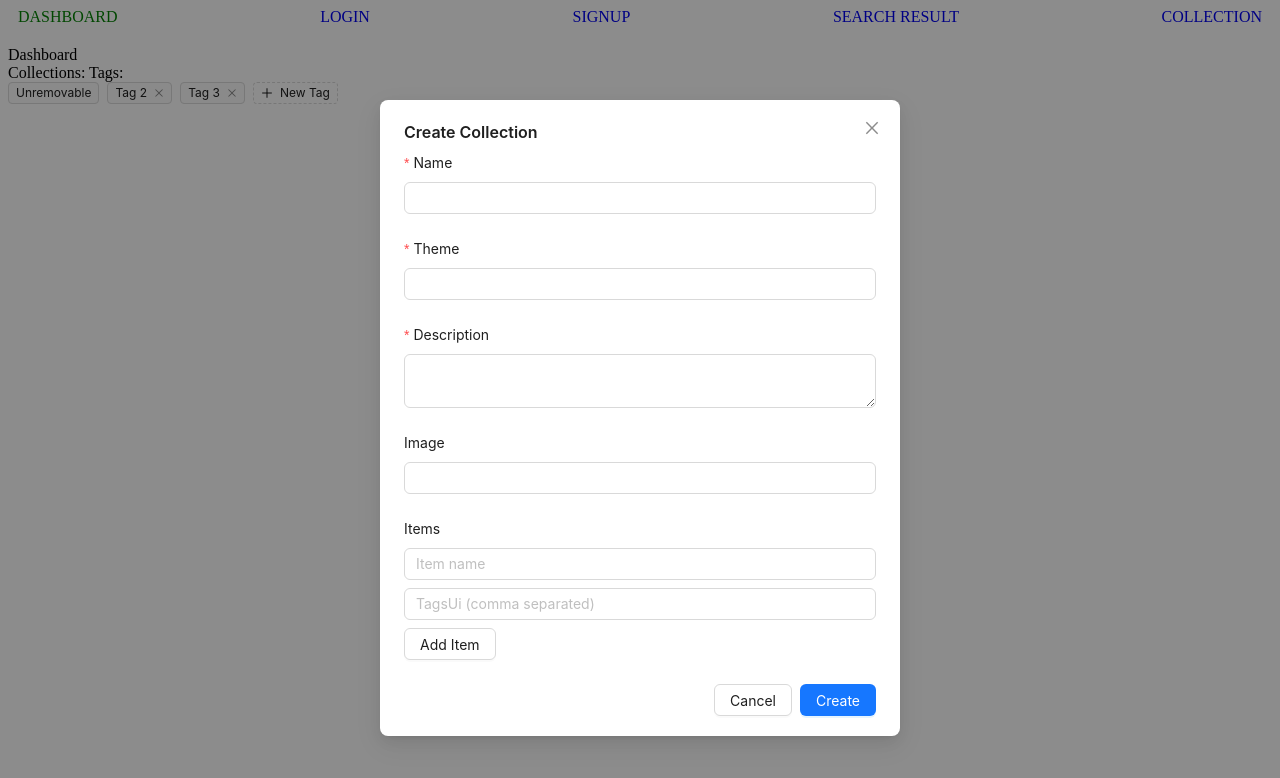
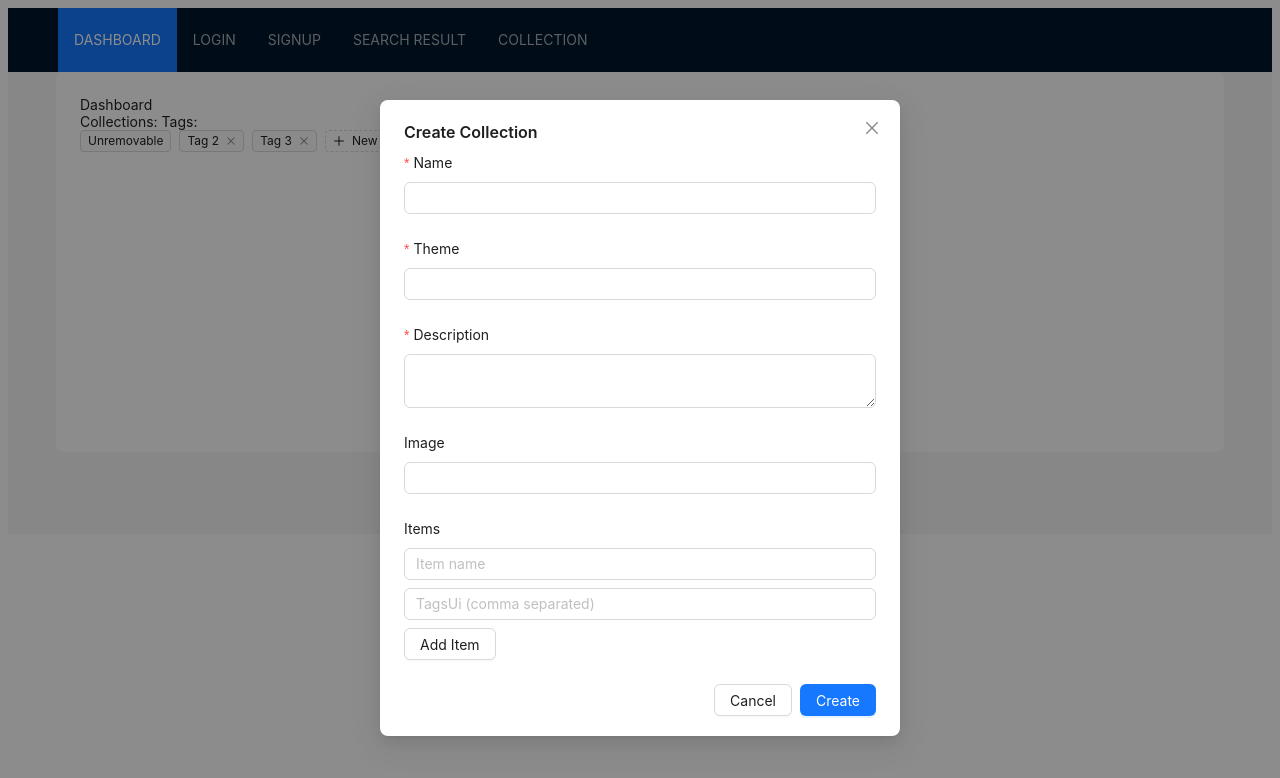
Before and after one commit to YuriiBoltukov/personal-collections, a React (Vite) app: page / in a window 1280 px wide. Shown: the top 778 px of the page. Built offline with nearby package versions, Linux system fonts and the light colour scheme; no server answers.

Commit message:
Use ant design for layout

```diff
--- a/src/App.tsx
+++ b/src/App.tsx
@@ -2,7 +2,13 @@ import style from './App.module.scss';
 import React, { useState, useEffect } from 'react';
 import { Provider } from 'react-redux';
 import store from './store/store.ts';
-import { Routes, Route, NavLink, Navigate } from 'react-router-dom';
+import {
+  Routes,
+  Route,
+  NavLink,
+  useLocation,
+  Navigate,
+} from 'react-router-dom';
 import DashboardPage from './public/pages/dashboard/Dashboard.page.tsx';
 import LoginPage from './public/pages/login/Login.page.tsx';
 import SearchResultPage from './public/pages/searchResultPage/SearchResult.page.tsx';
@@ -14,10 +20,71 @@ import { User } from './public/modules/user';
 import CreateCollectionPage from './private/pages/createCollection/CreateCollection.page.tsx';
 import CollectionPage from './public/pages/collection/Collection.page.tsx';
 import { CollectionsPage } from './public/pages/collections/Collections.page.tsx';
+import { Layout, Menu, theme } from 'antd';
+import { Content, Header } from 'antd/es/layout/layout';
+import { Footer } from 'antd/lib/layout/layout';
+import AnchorLink from 'antd/es/anchor/AnchorLink';
+
+const ROUTES = (role: Role | undefined) => {
+  return [
+    {
+      name: 'dashboard',
+      path: '/',
+      available: true,
+    },
+    {
+      name: 'login',
+      path: '/login',
+      available: true,
+    },
+    {
+      name: 'signup',
+      path: '/signup',
+      available: true,
+    },
+    {
+      name: 'search result',
+      path: '/searchResult',
+      available: true,
+    },
+    {
+      name: 'collection',
+      path: '/collection',
+      available: true,
+    },
+    {
+      name: 'private office',
+      path: '/private/privateOffice',
+      available: role && [Role.user, Role.admin].includes(role),
+    },
+    {
+      name: 'admin panel',
+      path: '/private/admin',
+      available: role === Role.admin,
+    },
+  ].filter(route => route.available);
+};
+
 function App() {
   const [user, setUser]: [null | User, (value: User) => void] =
     useState<null | User>(null);
-  const isAdmin = user ? user.role === Role.admin : false;
+  const location = useLocation();
+  let menuItems = getMenu();
+
+  const defaultSelectedKeys: string[] = [getCurrentActiveRoute()];
+  function getMenu() {
+    return ROUTES(user?.role).map(route => {
+      return {
+        key: route.path,
+        label: (
+          <NavLink className={style.nav_link} to={route.path}>
+            {route.name}
+          </NavLink>
+        ),
+      };
+    });
+  }
+
   async function getUser() {
     try {
       const response = await fetch('http://localhost:1000/user/1');
@@ -29,44 +96,74 @@ function App() {
     }
   }
 
-  const PrivateRoute = ({ children }: { children: React.ReactNode }) => {
-    return isAdmin ? <>{children}</> : <Navigate to={'/Home'} />;
-  };
-
   useEffect(() => {
     getUser();
   }, []);
 
+  useEffect(() => {
+    menuItems = getMenu();
+  }, [user]);
+
+  const {
+    token: { colorBgContainer, borderRadiusLG },
+  } = theme.useToken();
+
+  function getCurrentActiveRoute() {
+    const path = location.pathname;
+
+    const currentRoute = menuItems.find(route => {
+      return route.key === path;
+    });
+
+    if (currentRoute) {
+      return currentRoute.key;
+    }
+
+    return menuItems[0].key;
+  }
+
+  const PrivateRoute = ({ children }: { children: React.ReactNode }) => {
+    let available = false;
+    const path = Array.isArray(children) ? children[1] : '';
+    if (path === 'privateOffice') {
+      available = user?.role === Role.user;
+    } else {
+      available = user?.role === Role.admin;
+    }
+    return available ? <>{children}</> : <Navigate to={'/'} />;
+  };
+
   return (
     <Provider store={store}>
-      <nav className={style.nav}>
-        <NavLink className={style.nav_link} to={'/'}>
-          dashboard
-        </NavLink>
-        <NavLink className={style.nav_link} to={'/login'}>
-          login
-        </NavLink>
-        <NavLink className={style.nav_link} to={'/signup'}>
-          signup
-        </NavLink>
-        <NavLink className={style.nav_link} to={'/searchResult'}>
-          search result
-        </NavLink>
-        <NavLink className={style.nav_link} to={'/collection'}>
-          collection
-        </NavLink>
-        {isAdmin && (
-          <NavLink className={style.nav_link} to={'/private/privateOffice'}>
-            Private office
-          </NavLink>
-        )}
-        {isAdmin && (
-          <NavLink className={style.nav_link} to={'/private/admin'}>
-            admin panel
-          </NavLink>
-        )}
-      </nav>
-
+      <Layout>
+        <Header
+          style={{
+            position: 'sticky',
+            top: 0,
+            zIndex: 1,
+            width: '100%',
+            display: 'flex',
+            alignItems: 'center',
+          }}
+        >
+          <div className="demo-logo" />
+          <Menu
+            theme="dark"
+            mode="horizontal"
+            defaultSelectedKeys={defaultSelectedKeys}
+            items={menuItems}
+            style={{ flex: 1, minWidth: 0 }}
+          />
+        </Header>
+        <Content style={{ padding: '0 48px' }}>
+          <div
+            style={{
+              padding: 24,
+              minHeight: 380,
+              background: colorBgContainer,
+              borderRadius: borderRadiusLG,
+            }}
+          >
             <Routes>
               <Route path="/" element={<DashboardPage />} />
               <Route path="/collection/" element={<CollectionsPage />} />
@@ -88,10 +185,22 @@ function App() {
                 element={
                   <PrivateRoute>
                     <PrivateOfficePage />
+                    {'privateOffice'}
                   </PrivateRoute>
                 }
               />
             </Routes>
+          </div>
+        </Content>
+        <Footer style={{ textAlign: 'center' }}>
+          ©{new Date().getFullYear()} Created by{' '}
+          <AnchorLink
+            href={'https://github.com/YuriiBoltukov'}
+            title="YuriiBoltukov"
+            target="blank"
+          />
+        </Footer>
+      </Layout>
     </Provider>
   );
 }
```
Lines whose indentation alone changed are shown as unchanged.
